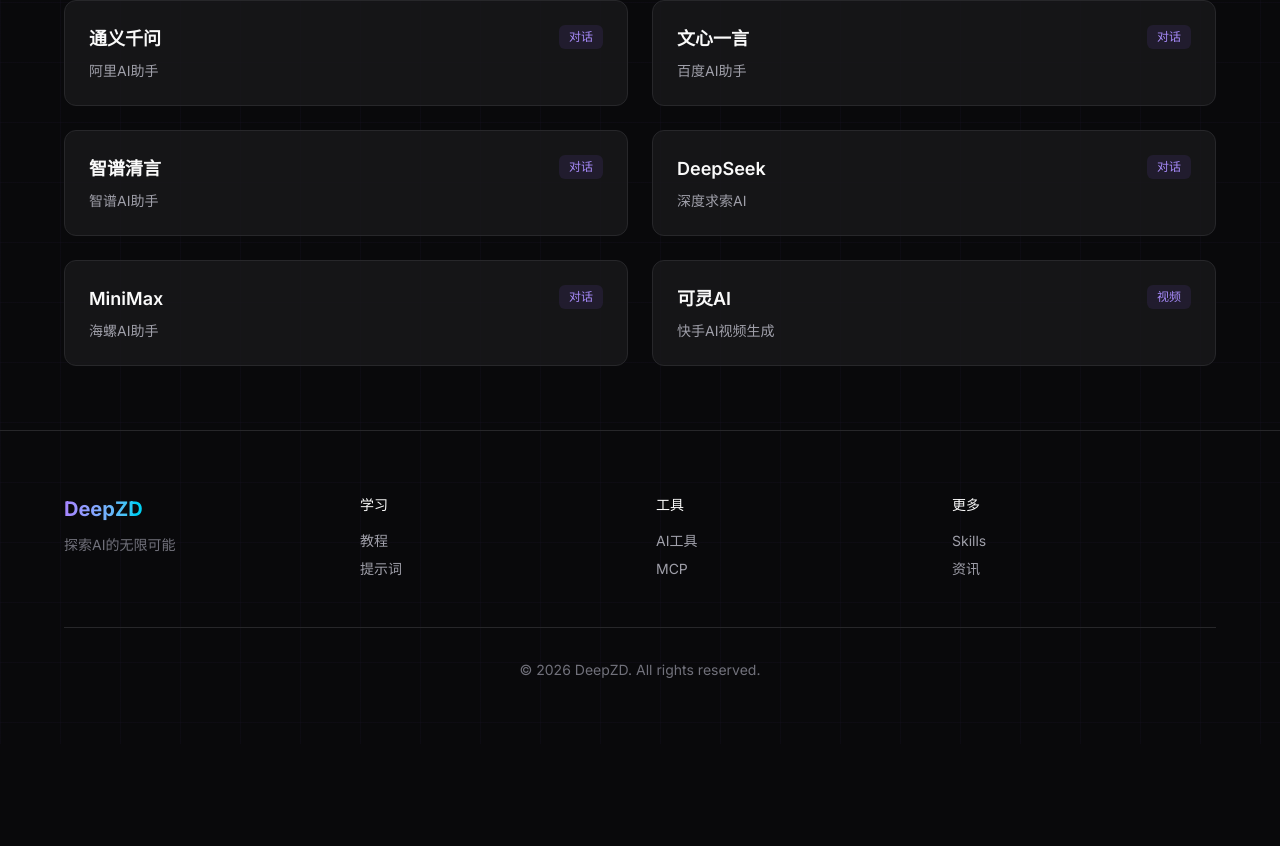
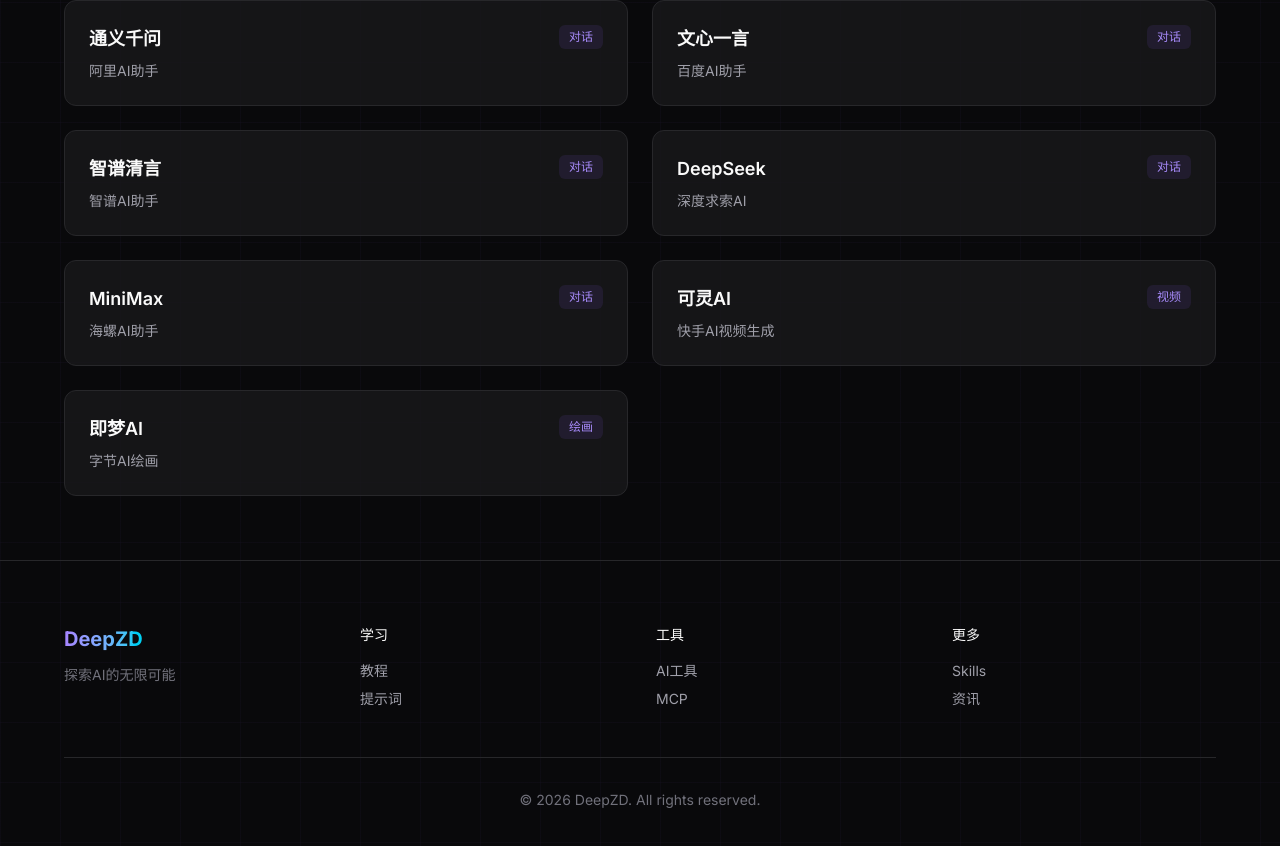
Before and after one commit to uncle-light/deepzd, a Next.js app: page /tools in a window 1280 px wide. Shown: the part 2698-3544 px from the top of the page. Before the commit the page ends 3442 px from the top, so only its background shows below. Built offline with nearby package versions, Linux system fonts and the light colour scheme.

Commit message:
feat: 添加即梦AI

```diff
--- a/src/app/data/tools.ts
+++ b/src/app/data/tools.ts
@@ -310,4 +310,11 @@
     category: "视频",
     url: "https://klingai.kuaishou.com"
   },
+  {
+    slug: "jimeng",
+    name: "即梦AI",
+    desc: "字节AI绘画",
+    category: "绘画",
+    url: "https://jimeng.jianying.com"
+  },
 ];
```
